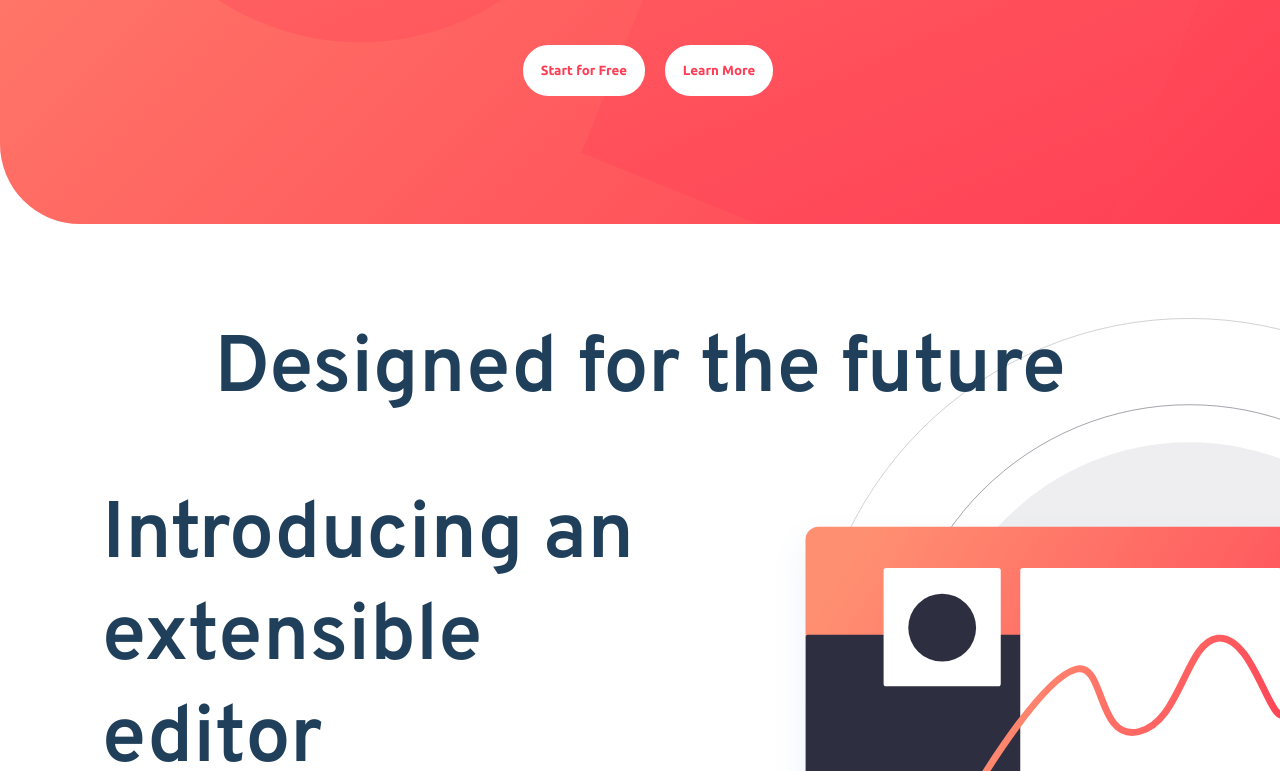
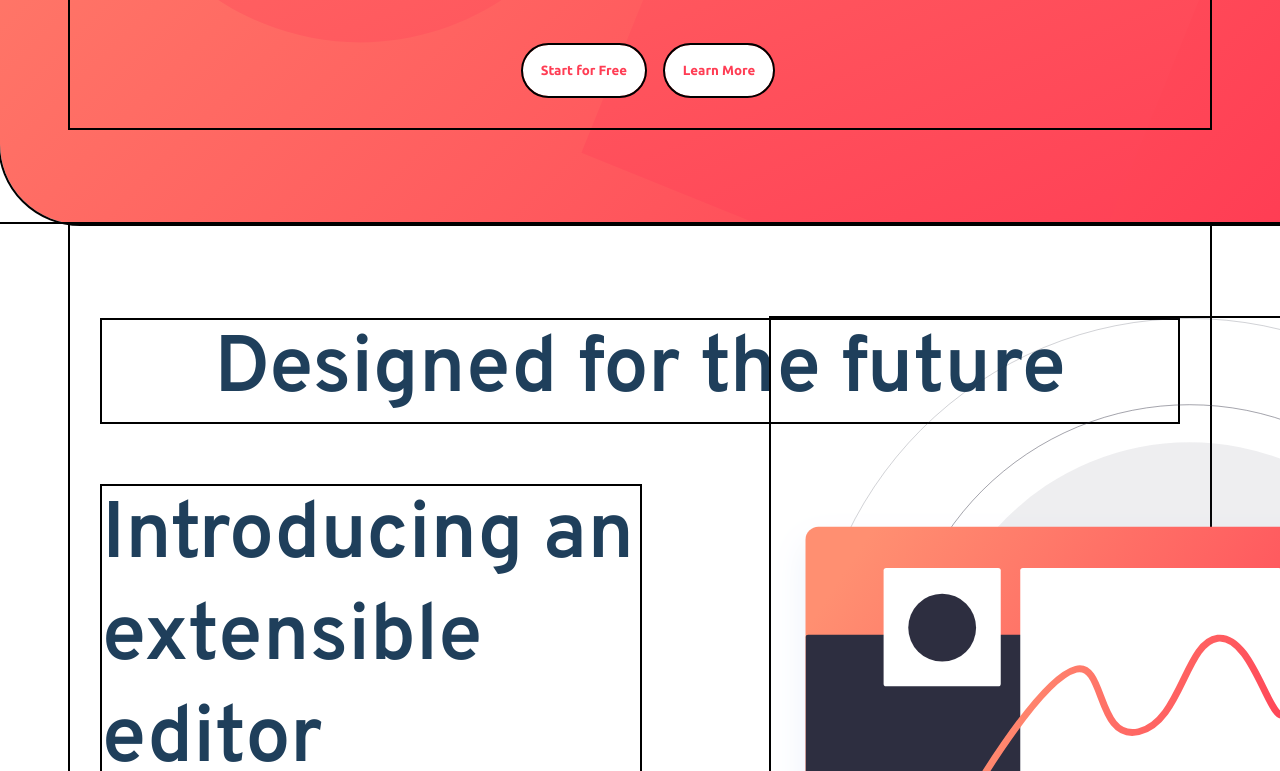
Before and after one commit to Nafis2003/blogr-landing-page, a plain HTML site: page index.html in a window 1280 px wide. Shown: the part 704-1475 px from the top of the page. Drawn offline with Linux system fonts and the light colour scheme.

Commit message:
Update style.css

```diff
--- a/style.css
+++ b/style.css
@@ -4,7 +4,7 @@
 				padding: 0;
 				margin: 0;
 				box-sizing: border-box;
-			/*  outline: 2px solid black; */
+			 outline: 2px solid black;
 }
 html{
 --Light-red: hsl(356, 100%, 66%);
@@ -14,7 +14,6 @@ html{
 --Grayish-blue: hsl(240, 2%, 79%);
 --Very-dark-grayish-blue: hsl(207, 13%, 34%);
 --Very-dark-desaturated-blue: hsl(237, 23%, 32%);
-
 font-size: 16px;
 
 }
```
